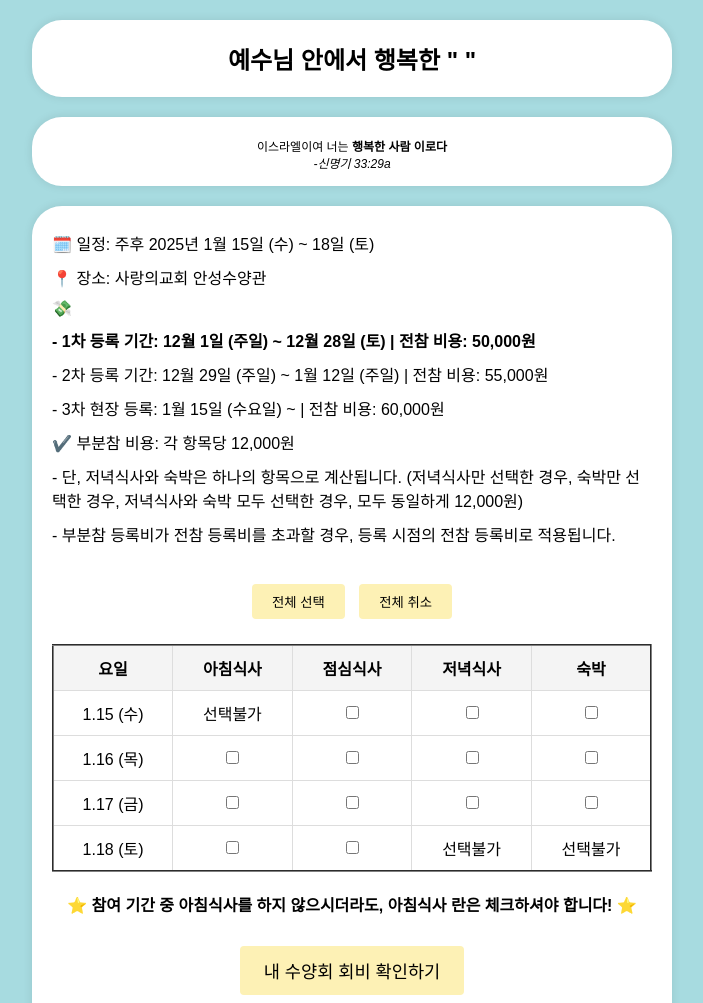
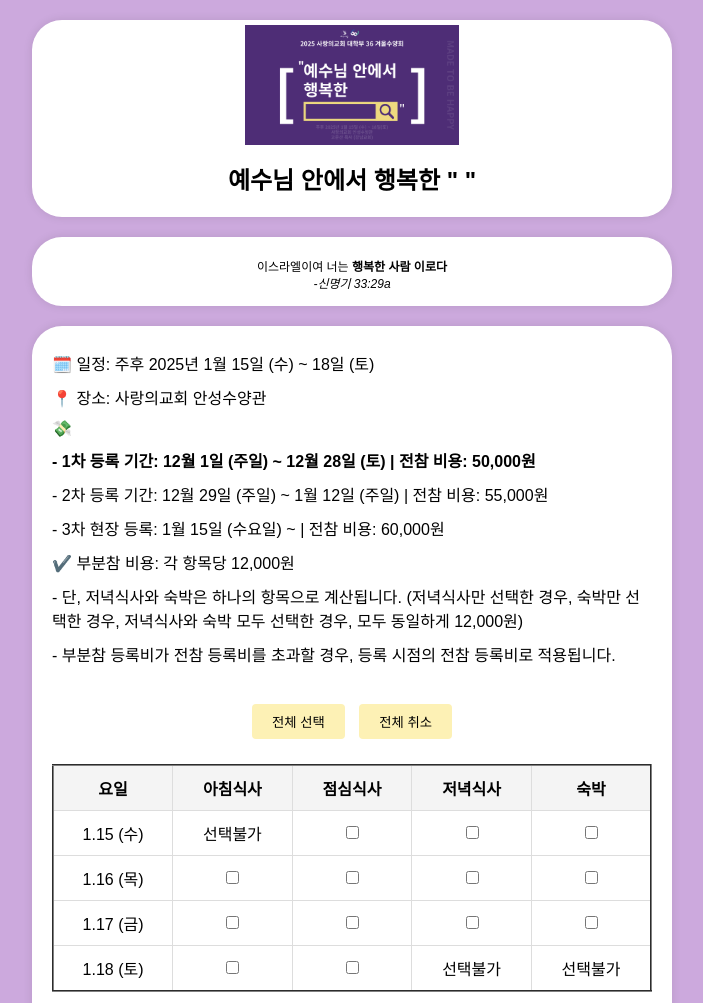
Before and after one commit to heeseopark/made-to-be-happy-fee-calculator, a plain HTML site: page index.html in a window 1280 px wide. Shown: the top 1003 px of the page, without its empty margins (288-991 px from the left). Drawn offline with Linux system fonts and the light colour scheme; a web font is replaced by a local one.

Commit message:
feat: change color code

```diff
--- a/css/style.css
+++ b/css/style.css
@@ -1,6 +1,6 @@
 body {
     font-family: 'IBM Plex Sans KR', sans-serif;
-    background-color: #a7dbe0;
+    background-color: #cca9dd;
     margin: 0;
     padding: 0;
     display: flex;
--- a/index.html
+++ b/index.html
@@ -10,7 +10,7 @@
 <body>
     <div class="header">
         <div class="title-box">
-            <!-- <img src="images/logo.png" alt="Encounter Grace 2024"> -->
+            <img src="images/image.png" alt="made to be happy">
             <h1>예수님 안에서 행복한 "       "</h1>
         </div>
     </div>
```
Also changed, not shown: images/image.png (added).
